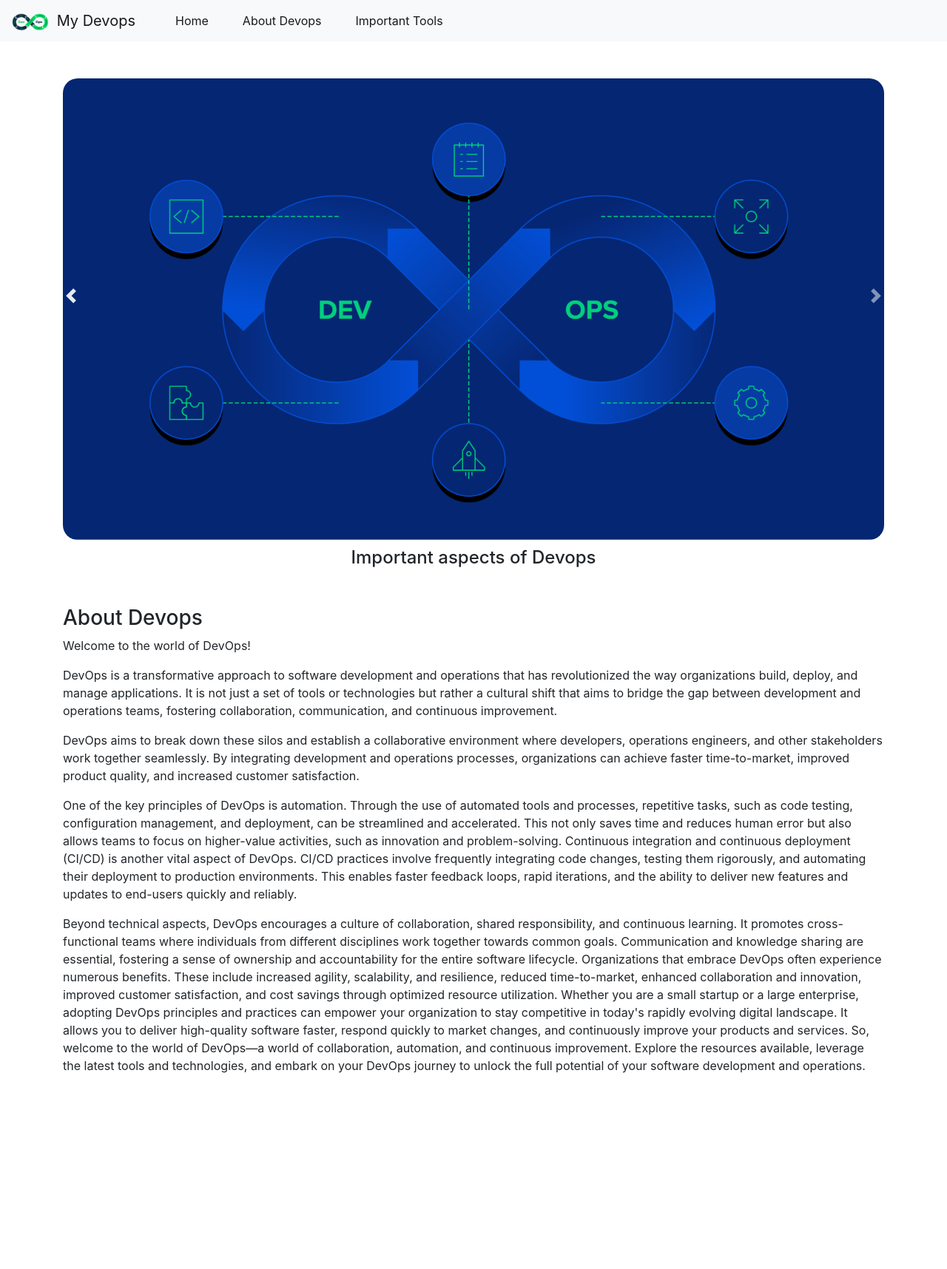
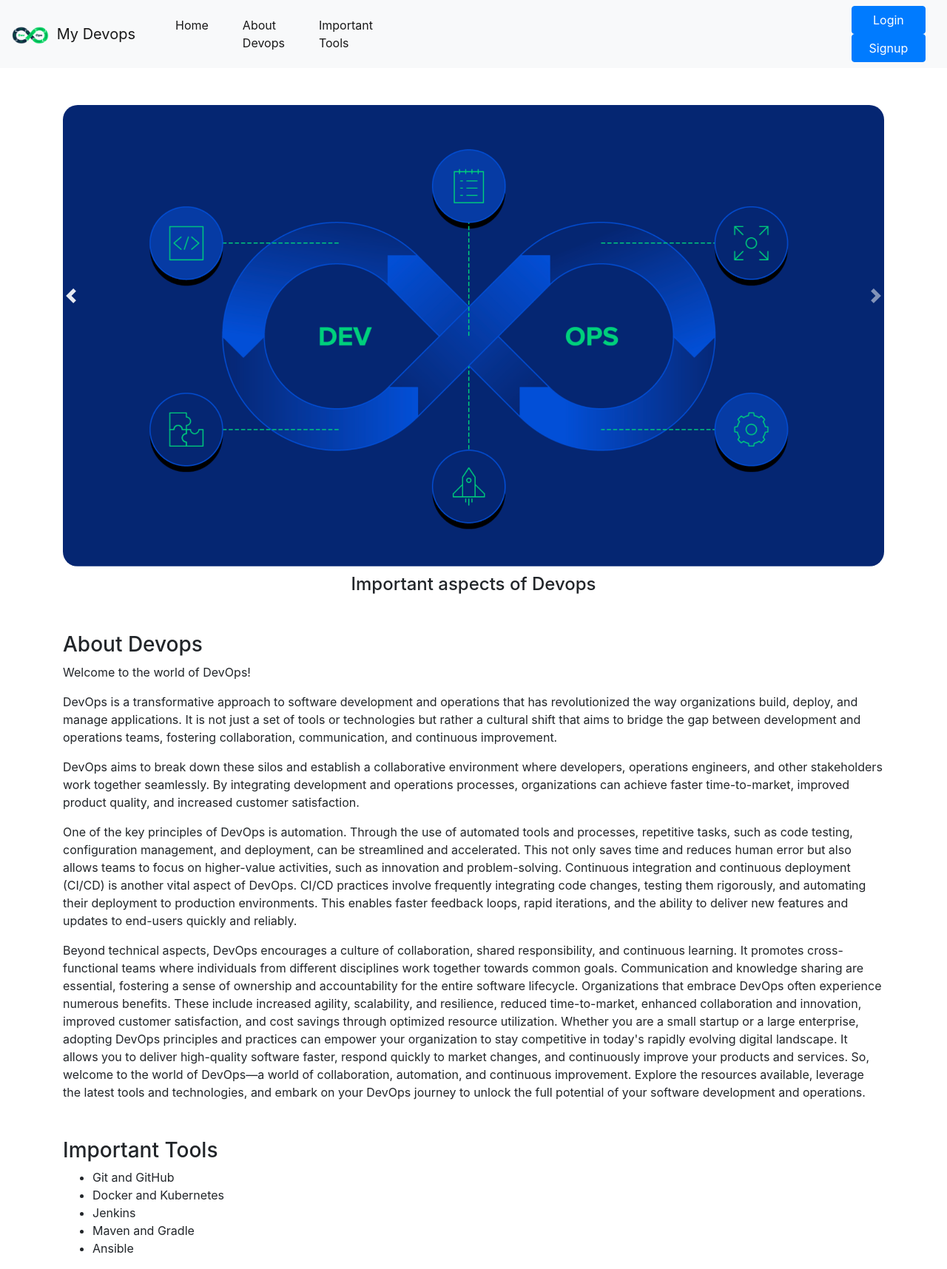
Before and after one commit to abhishekvtatachar/git-ci-assignment, a plain HTML site: page index.html in a window 1280 px wide. Shown: the whole page at 74% size. Before the commit the page ends 1469 px from the top, so only its background shows below. Drawn offline with nearby package versions, Linux system fonts and the light colour scheme.

Commit message:
Sign up feature

```diff
--- a/index.html
+++ b/index.html
@@ -20,9 +20,13 @@
             </button>
             <div class="collapse navbar-collapse" id="navbarNavAltMarkup">
               <div class="navbar-nav">
-                <a class="nav-item nav-link active nav-ele" href="#">Home <span class="sr-only">(current)</span></a>
-                <a class="nav-item nav-link active nav-ele" href="#">About Devops</a>
-                <a class="nav-item nav-link active nav-ele" href="#">Important Tools</a>
+                <a class="nav-item nav-link active nav-ele" href="#courosal">Home <span class="sr-only">(current)</span></a>
+                <a class="nav-item nav-link active nav-ele" href="#about">About Devops</a>
+                <a class="nav-item nav-link active nav-ele" href="#important-tools">Important Tools</a>
+              </div>
+              <div style="margin-left: 60%; display: inline-block;">
+                <button class="btn btn-primary user" type="button">Login</button>
+                <button class="btn btn-primary user" type="button">Signup</button>
               </div>
             </div>
         </nav>
@@ -71,5 +75,17 @@
         </p>
       </div>
     </section>
+    <section id="important-tools">
+      <div class="container">
+        <h3>Important Tools</h3>
+        <ul>
+          <li>Git and GitHub</li>
+          <li>Docker and Kubernetes</li>
+          <li>Jenkins</li>
+          <li>Maven and Gradle</li>
+          <li>Ansible</li>
+        </ul>
+      </div>
+    </section>
 </body>
 </html>
--- a/style.css
+++ b/style.css
@@ -12,3 +12,7 @@
 .carousel-item img{
     border-radius: 20px;
 }
+
+.user{
+    width:100px
+}
```
